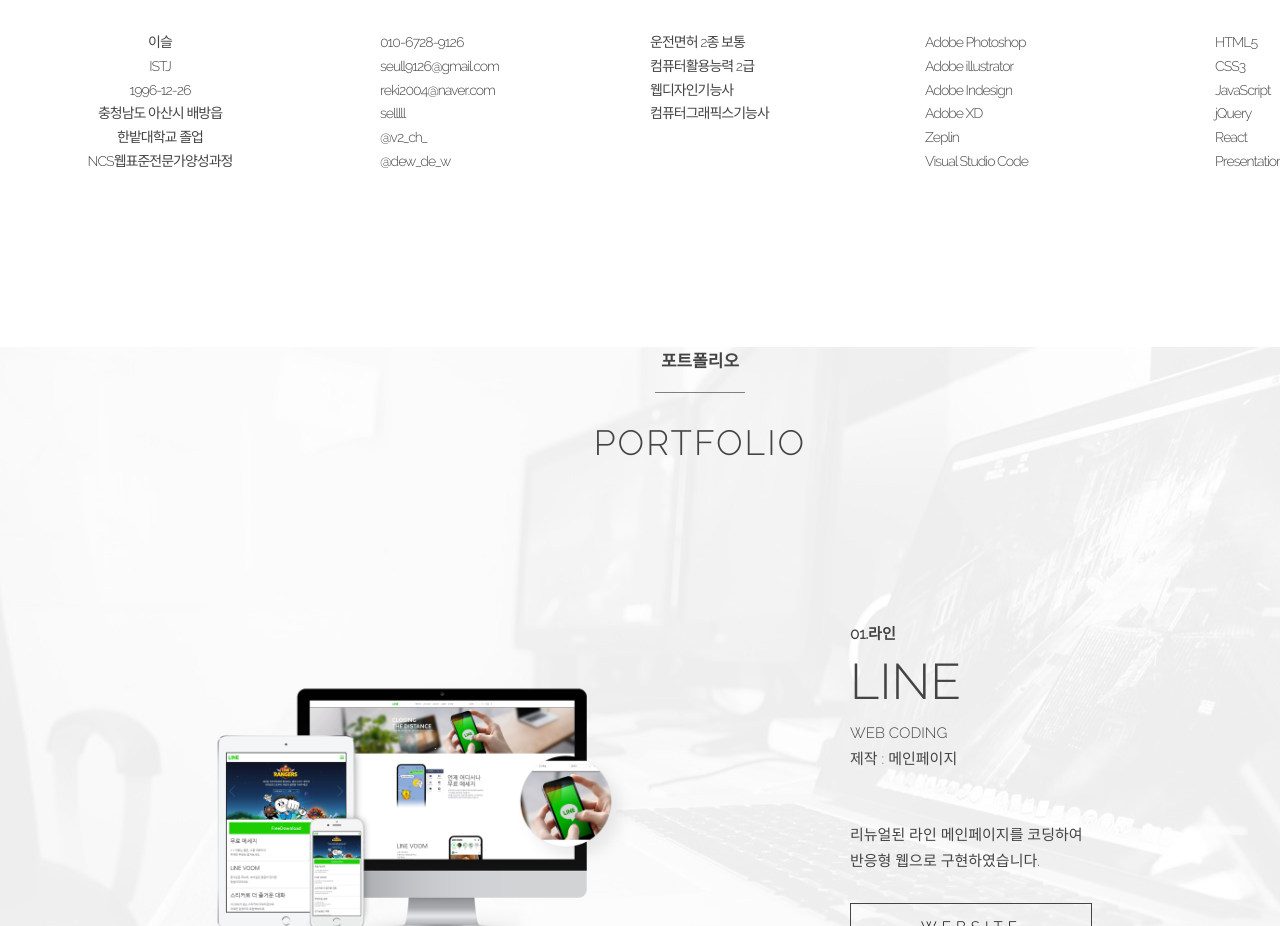
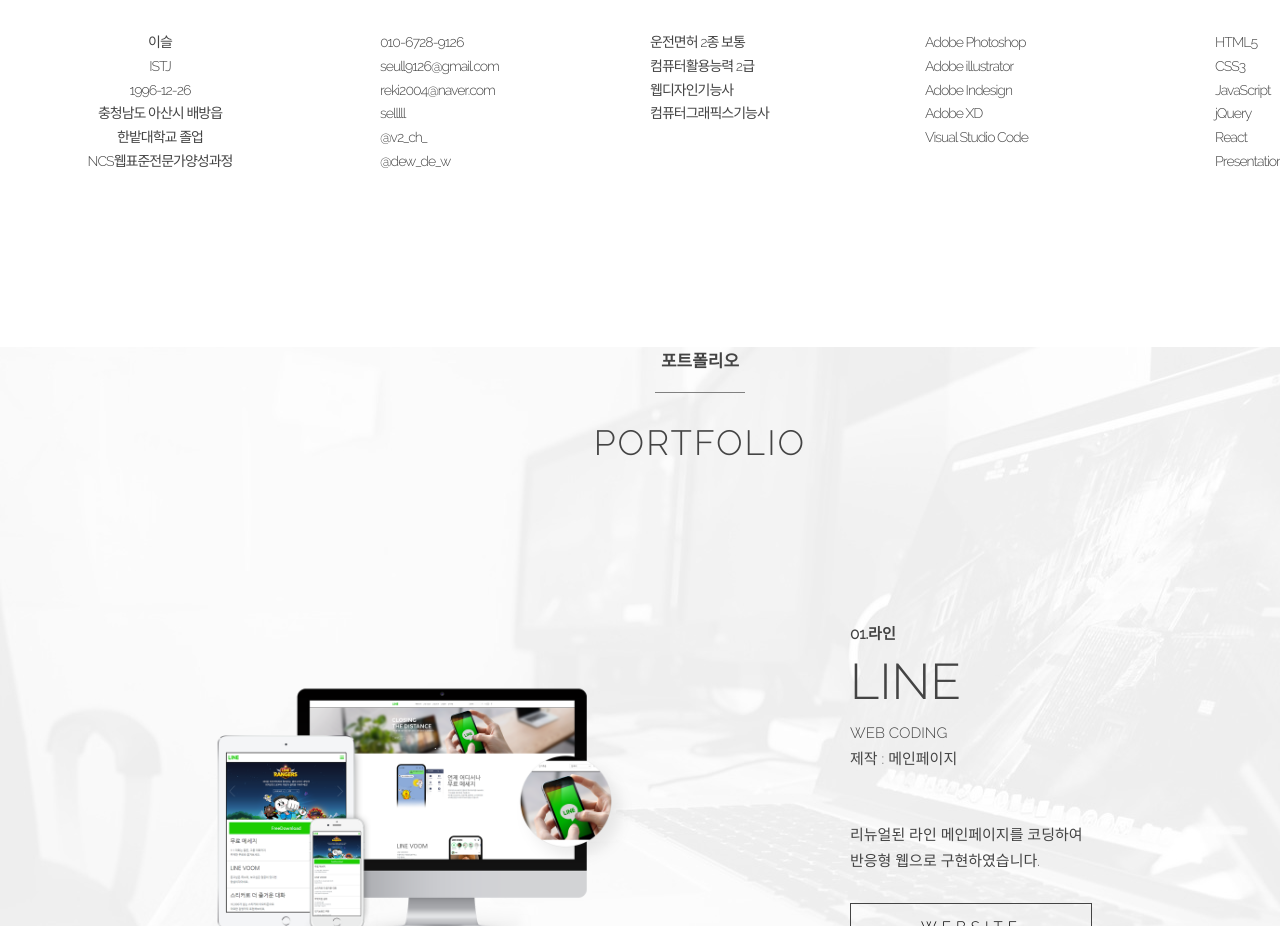
Before and after one commit to iiseul/portfolio, a plain HTML site: page index.html in a window 1280 px wide. Shown: the part 908-1834 px from the top of the page. Drawn offline with nearby package versions, Linux system fonts and the light colour scheme; some icons are missing; files whose address does not match are found by name.

Commit message:
Update index.html

```diff
--- a/index.html
+++ b/index.html
@@ -128,7 +128,7 @@
                         <dd>Adobe illustrator</dd>
                         <dd>Adobe Indesign</dd>
                         <dd>Adobe XD</dd>
-                        <dd>Zeplin</dd>
+                        <!-- <dd>Zeplin</dd> -->
                         <dd>Visual Studio Code</dd>
                     </dl>
                 </div>
```
